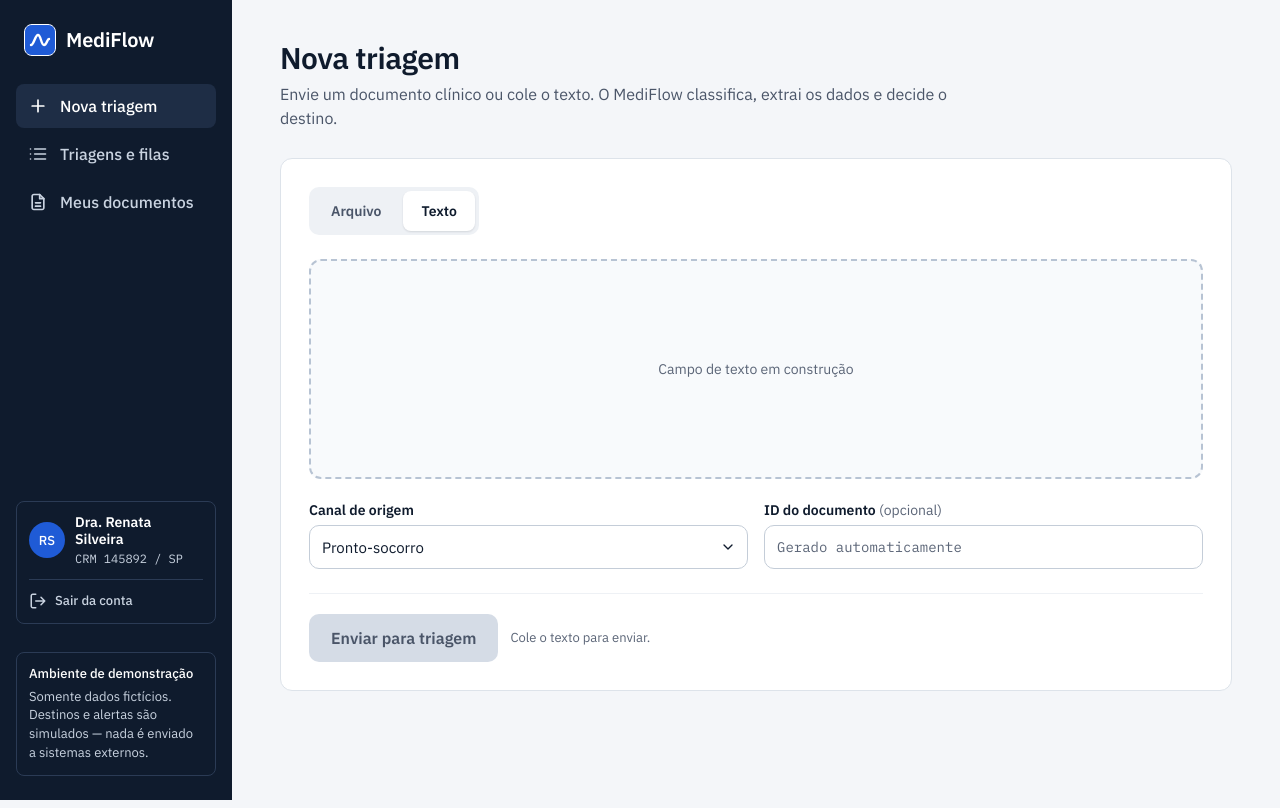
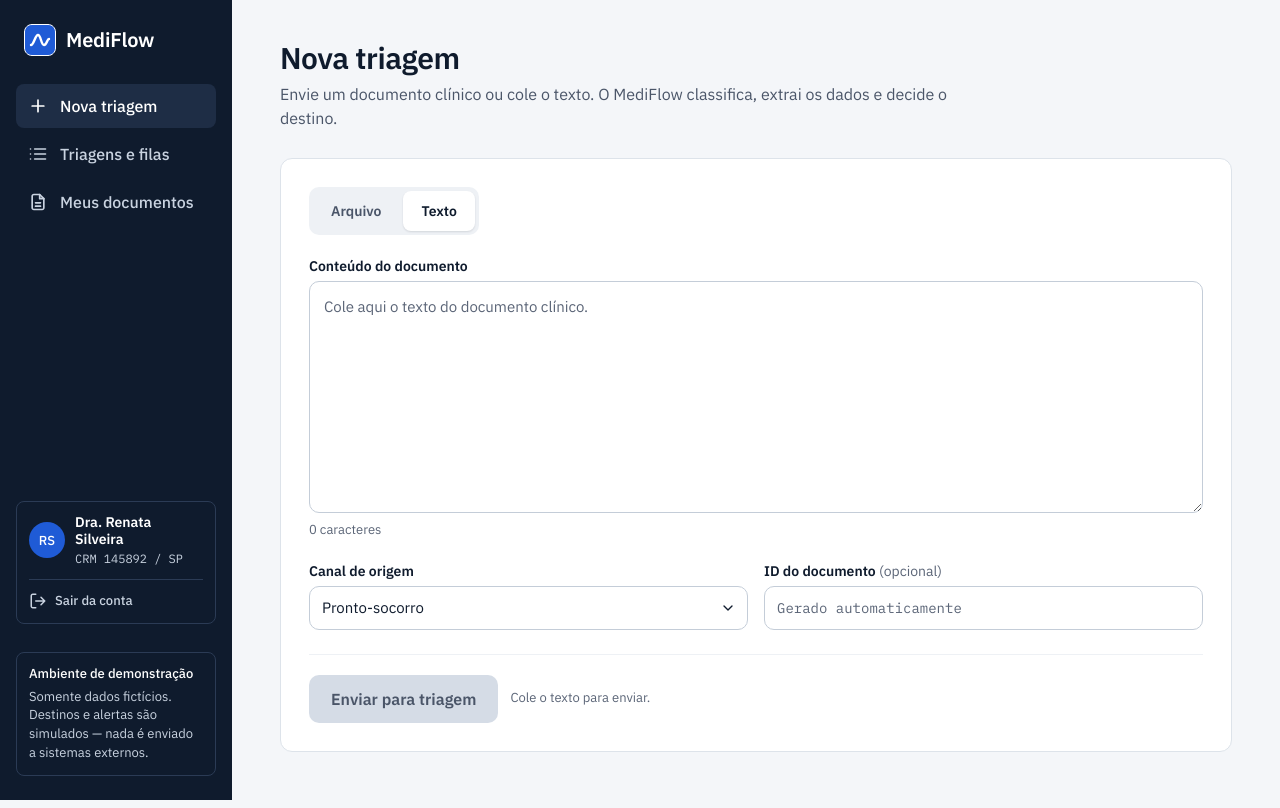
Before and after one commit to No-Country-simulation/g10-brasil-equipe-15_mediflow, a React (Vite) app in the folder frontend/: page /nova-triagem in a window 1280 px wide. Both pictures are taken after a click on the button "Texto". Built offline with nearby package versions, Linux system fonts and the light colour scheme.

Commit message:
feat(frontend): adiciona entrada de texto clinico

```diff
--- /dev/null
+++ b/frontend/src/components/triagem/TextoClinicoInput.tsx
@@ -0,0 +1,34 @@
+import { useId } from 'react'
+
+type TextoClinicoInputProps = {
+  value: string
+  onChange: (valor: string) => void
+}
+
+function rotuloContador(total: number): string {
+  return `${total.toLocaleString('pt-BR')} ${total === 1 ? 'caractere' : 'caracteres'}`
+}
+
+export function TextoClinicoInput({ value, onChange }: TextoClinicoInputProps) {
+  const id = useId()
+
+  return (
+    <div className="flex flex-col gap-2">
+      <label htmlFor={id} className="text-sm leading-none font-semibold text-text">
+        Conteúdo do documento
+      </label>
+      <textarea
+        id={id}
+        value={value}
+        onChange={(evento) => onChange(evento.target.value)}
+        placeholder="Cole aqui o texto do documento clínico."
+        aria-describedby={`${id}-contador`}
+        spellCheck={false}
+        className="h-58 w-full resize-y rounded-md border border-border-input bg-surface p-3.5 text-[15px] leading-normal text-text placeholder:text-text-placeholder focus-visible:border-primary focus-visible:outline-2 focus-visible:-outline-offset-1 focus-visible:outline-primary"
+      />
+      <p id={`${id}-contador`} className="m-0 text-caption text-text-placeholder">
+        {rotuloContador(value.length)}
+      </p>
+    </div>
+  )
+}
--- a/frontend/src/pages/NovaTriagemPage.tsx
+++ b/frontend/src/pages/NovaTriagemPage.tsx
@@ -2,6 +2,7 @@ import { useId, useState } from 'react'
 import { PageHeader } from '../components/layout'
 import { CANAIS_ORIGEM } from '../components/triagem/canais'
 import { Dropzone } from '../components/triagem/Dropzone'
+import { TextoClinicoInput } from '../components/triagem/TextoClinicoInput'
 import type { CanalOrigem } from '../components/triagem/canais'
 import { Button, Field, Input, SegmentedControl, Select } from '../components/ui'
 
@@ -17,6 +18,8 @@ const AJUDA_SEM_CONTEUDO: Record<TipoEnvio, string> = {
   texto: 'Cole o texto para enviar.',
 }
 
+const AJUDA_PRONTO = 'Validação final de formato e tamanho também acontece na API.'
+
 export function NovaTriagemPage() {
   const idCanal = useId()
   const idDocumento = useId()
@@ -24,9 +27,10 @@ export function NovaTriagemPage() {
   const [canal, setCanal] = useState<CanalOrigem>(CANAIS_ORIGEM[0])
   const [documentoId, setDocumentoId] = useState('')
   const [arquivo, setArquivo] = useState<File | null>(null)
+  const [texto, setTexto] = useState('')
 
-  // O texto entra no commit 11; o envio real, no commit 12.
-  const podeEnviar = tipo === 'arquivo' && arquivo !== null
+  // O envio real entra no commit 12.
+  const podeEnviar = tipo === 'arquivo' ? arquivo !== null : texto.trim().length > 0
 
   return (
     <>
@@ -52,10 +56,7 @@ export function NovaTriagemPage() {
           {tipo === 'arquivo' ? (
             <Dropzone arquivo={arquivo} onArquivoChange={setArquivo} />
           ) : (
-            // Campo de texto clínico: commit 11.
-            <div className="flex min-h-55 items-center justify-center rounded-lg border-2 border-dashed border-border-dashed bg-subtle text-sm text-text-placeholder">
-              Campo de texto em construção
-            </div>
+            <TextoClinicoInput value={texto} onChange={setTexto} />
           )}
 
           <div className="flex gap-4">
@@ -87,7 +88,7 @@ export function NovaTriagemPage() {
             <Button type="submit" disabled={!podeEnviar}>
               Enviar para triagem
             </Button>
-            <p className="m-0 text-caption text-text-placeholder">{podeEnviar ? 'Pronto para enviar.' : AJUDA_SEM_CONTEUDO[tipo]}</p>
+            <p className="m-0 text-caption text-text-placeholder">{podeEnviar ? AJUDA_PRONTO : AJUDA_SEM_CONTEUDO[tipo]}</p>
           </div>
         </form>
       </div>
```
